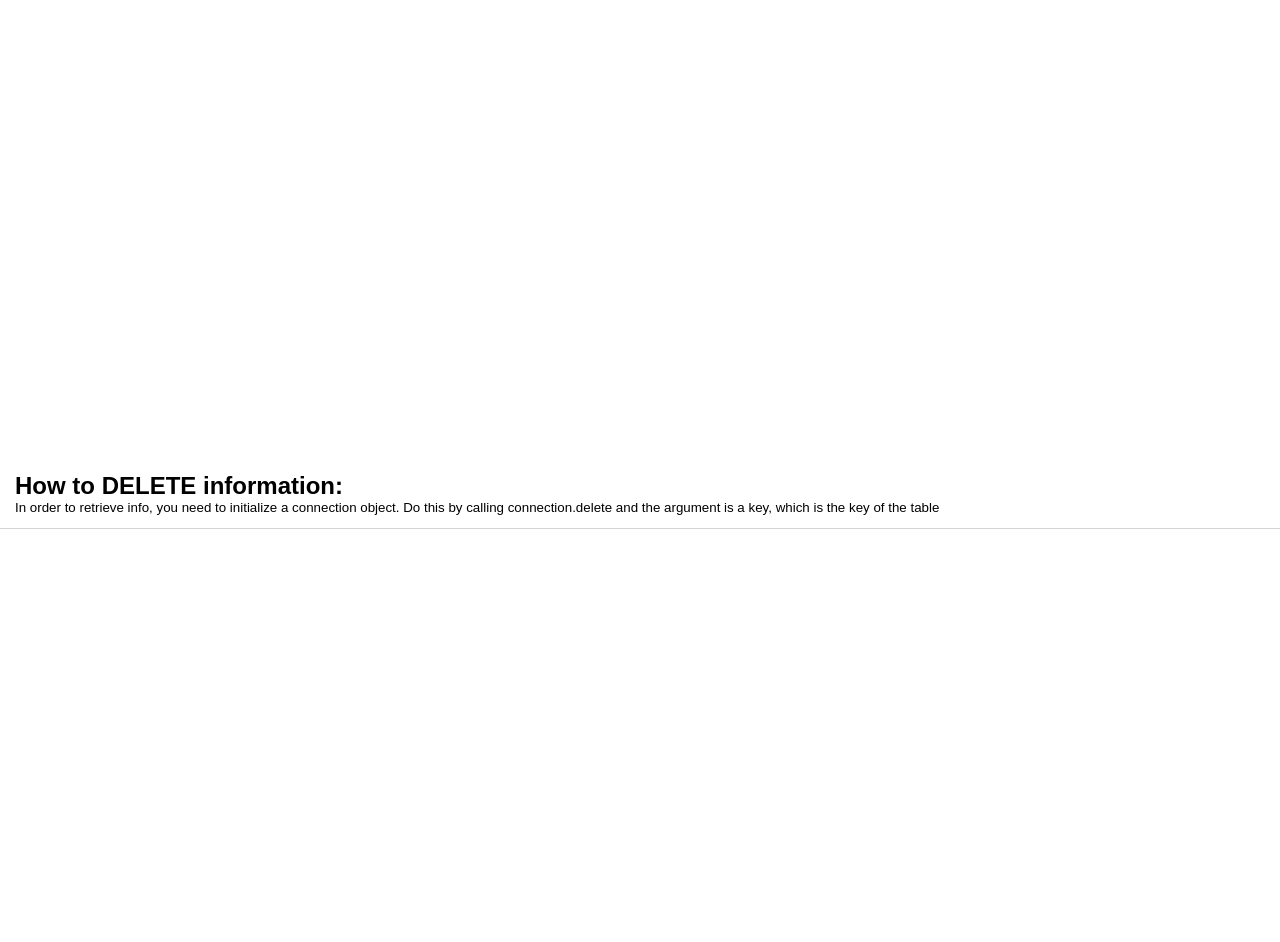
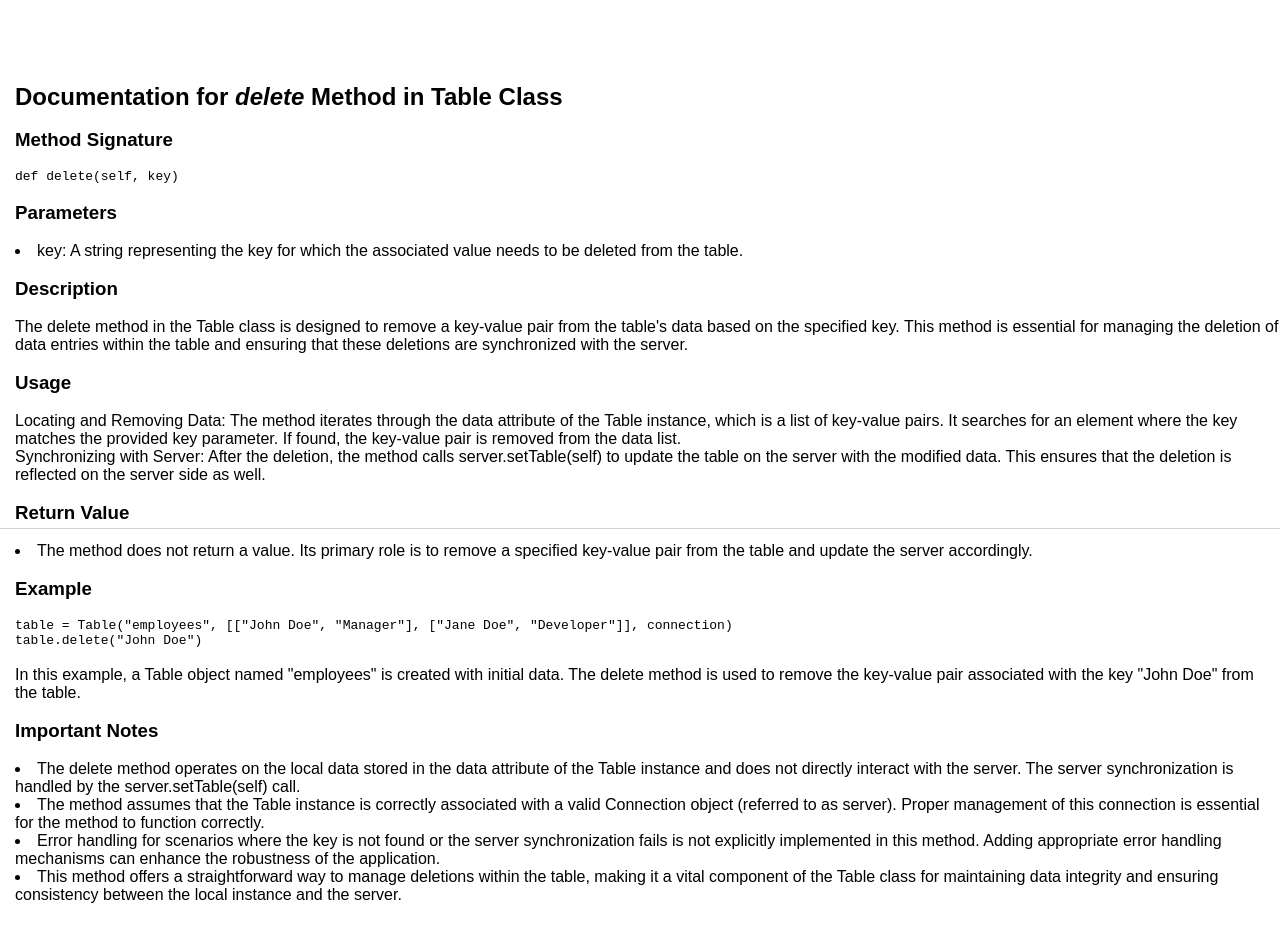
Before and after one commit to FeranmiF8/sustainDBility2, a React (Create React App) app in the folder Documentation/: page /info/delete in a window 1280 px wide. Shown: the part 260-1202 px from the top of the page. Built offline with nearby package versions, Linux system fonts and the light colour scheme.

Commit message:
delete done

```diff
--- a/Documentation/src/App.js
+++ b/Documentation/src/App.js
@@ -21,7 +21,7 @@ function App() {
           <Route path="/"></Route>
           <Route path="/info" element={<div className="no-note-selected">Welcome to the future of data storage – introducing SustainDBility, where efficiency meets environmental responsibility. Imagine a world where computing resources are consolidated on a massive scale, eliminating idle servers and minimizing energy waste. Our revolutionary server virtualization ensures optimal resource utilization, dynamically scaling to meet demand and conserving energy during downtime. sustainDBility is not just about storing data; it's about storing it responsibly. Join us in shaping a greener, more efficient future. Embrace the sustainDBility – where sustainability meets performance.</div>}></Route>
           <Route path="/info/get" element={<Get />}></Route>
-          <Route path="/info/get" element={<GetTable />}></Route>
+          <Route path="/info/gettable" element={<GetTable />}></Route>
           <Route path="/info/set" element={<Set />}></Route>
           <Route path="/info/delete" element={<Delete />}></Route>
         </Route>
--- a/Documentation/src/Layout.js
+++ b/Documentation/src/Layout.js
@@ -37,6 +37,9 @@ function Layout() {
       <nav className={sidebar ? "nav-menu active" : "nav-menu"}>
         <div id="head">
           <h2>Info</h2>
+          <button type="button" onClick={showSidebar} class="closebtn">
+            <b>X</b>
+          </button>
         </div>
         <button className="nav-menu-items" onClick={(()=>{navigate("info/get")})}>
           <h2>Get</h2>
--- a/Documentation/src/index.css
+++ b/Documentation/src/index.css
@@ -131,6 +131,10 @@ a {
   cursor: pointer;
   overflow:hidden;
   position: relative;
+}
+
+.closebtn {
+  border: none;
 }
 
 .note:hover{
--- a/Documentation/src/reactfiles/Delete.js
+++ b/Documentation/src/reactfiles/Delete.js
@@ -6,8 +6,42 @@ export default function Delete() {
     <div id="Note">
       <div className="note-info">
         <div className="title-date">
-          <h2>How to DELETE information:</h2>
-          <small>In order to retrieve info, you need to initialize a connection object. Do this by calling connection.delete and the argument is a key, which is the key of the table</small>
+          <h2>Documentation for <i>delete</i> Method in Table Class</h2>
+          <br />
+          <h3>Method Signature</h3>
+          <br />
+          <code>def delete(self, key)</code>
+          <br />
+          <h3>Parameters</h3>
+          <br />
+          <li>key: A string representing the key for which the associated value needs to be deleted from the table.</li>
+          <br />
+          <h3>Description</h3>
+          <br />
+          <p>The delete method in the Table class is designed to remove a key-value pair from the table's data based on the specified key. This method is essential for managing the deletion of data entries within the table and ensuring that these deletions are synchronized with the server.</p>
+          <br />
+          <h3>Usage</h3>
+          <br />
+          <p>Locating and Removing Data: The method iterates through the data attribute of the Table instance, which is a list of key-value pairs. It searches for an element where the key matches the provided key parameter. If found, the key-value pair is removed from the data list.</p>
+          <p>Synchronizing with Server: After the deletion, the method calls server.setTable(self) to update the table on the server with the modified data. This ensures that the deletion is reflected on the server side as well.</p>
+          <br />
+          <h3>Return Value</h3>
+          <br />
+          <li>The method does not return a value. Its primary role is to remove a specified key-value pair from the table and update the server accordingly.</li>
+          <br />
+          <h3>Example</h3>
+          <br />
+          <code>table = Table("employees", [["John Doe", "Manager"], ["Jane Doe", "Developer"]], connection)</code>
+          <code>table.delete("John Doe")</code>
+          <br />
+          <p>In this example, a Table object named "employees" is created with initial data. The delete method is used to remove the key-value pair associated with the key "John Doe" from the table.</p>
+          <br />
+          <h3>Important Notes</h3>
+          <br />
+          <li>The delete method operates on the local data stored in the data attribute of the Table instance and does not directly interact with the server. The server synchronization is handled by the server.setTable(self) call.</li>
+          <li>The method assumes that the Table instance is correctly associated with a valid Connection object (referred to as server). Proper management of this connection is essential for the method to function correctly.</li>
+          <li>Error handling for scenarios where the key is not found or the server synchronization fails is not explicitly implemented in this method. Adding appropriate error handling mechanisms can enhance the robustness of the application.</li>
+          <li>This method offers a straightforward way to manage deletions within the table, making it a vital component of the Table class for maintaining data integrity and ensuring consistency between the local instance and the server.</li>
         </div>
       </div>
     </div>
```
